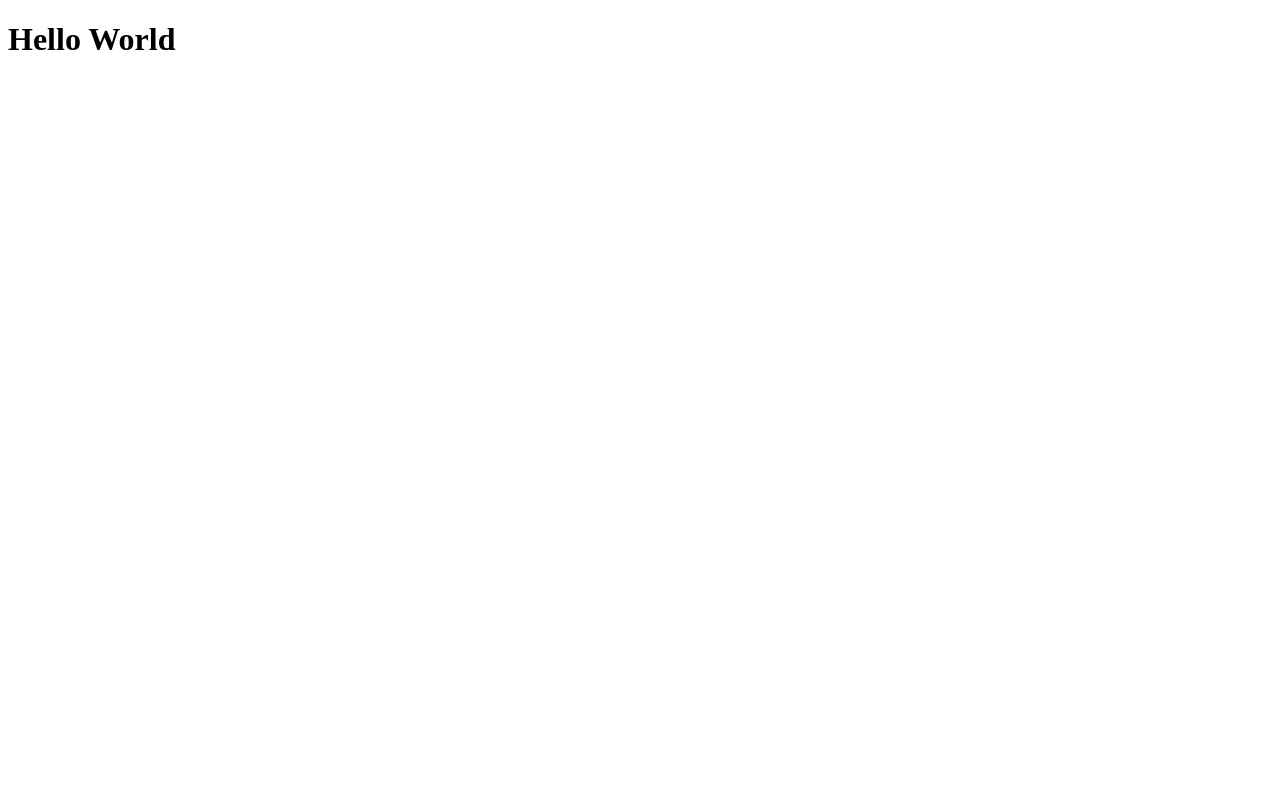
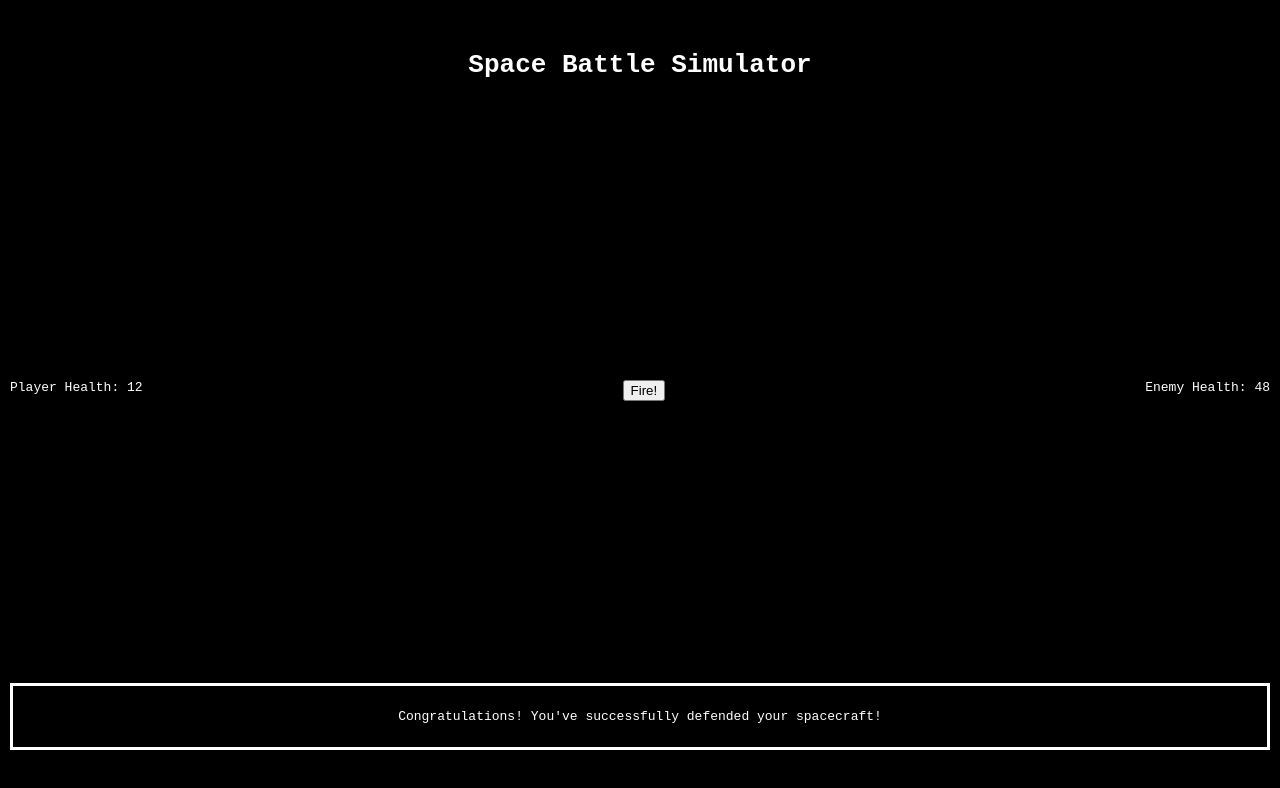
Before and after one commit to jds2501/space-battle-simulator, a React (Vite) app: page / in a window 1280 px wide. Shown: the top 788 px of the page. Built offline with nearby package versions, Linux system fonts and the light colour scheme.

Commit message:
Built initial CSS flexbox layout

```diff
--- a/index.html
+++ b/index.html
@@ -3,7 +3,7 @@
   <head>
     <meta charset="UTF-8" />
     <meta name="viewport" content="width=device-width, initial-scale=1.0" />
-    <title>Vite + React</title>
+    <title>Space Battle Simulator</title>
   </head>
   <body>
     <div id="root"></div>
--- a/src/App.jsx
+++ b/src/App.jsx
@@ -1,7 +1,9 @@
+import SpaceBattleSimulator from "./SpaceBattleSimulator";
+
 function App() {
   return (
     <>
-      <h1>Hello World</h1>
+      <SpaceBattleSimulator />
     </>
   )
 }
--- /dev/null
+++ b/src/SpaceBattleSimulator.css
@@ -0,0 +1,29 @@
+.Space-Battle-Simulator {
+    display: flex;
+    flex-direction: column;
+    justify-content: space-between;
+    min-height: 100vh;
+}
+
+.Space-Battle-Simulator-Header {
+    text-align: center;
+    margin-top: 50px;
+}
+
+.Space-Battle-Simulator-Health-Actions, .Space-Battle-Simulator-Status {
+    margin-left: 10px;
+    margin-right: 10px;
+}
+
+.Space-Battle-Simulator-Status {
+    text-align: center;
+    border-style: solid;
+    margin-bottom: 50px;
+    padding-top: 10px;
+    padding-bottom: 10px;
+}
+
+.Space-Battle-Simulator-Health-Actions {
+    display: flex;
+    justify-content: space-between;
+}
--- /dev/null
+++ b/src/SpaceBattleSimulator.jsx
@@ -0,0 +1,27 @@
+import "./SpaceBattleSimulator.css";
+
+function SpaceBattleSimulator({ }) {
+    return (
+        <div class="Space-Battle-Simulator">
+            <div>
+                <h1 class="Space-Battle-Simulator-Header">Space Battle Simulator</h1>
+            </div>
+            <div class="Space-Battle-Simulator-Health-Actions">
+                <div>
+                    Player Health: 12
+                </div>
+                <div>
+                    <button>Fire!</button>
+                </div>
+                <div>
+                    Enemy Health: 48
+                </div>
+            </div>
+            <div class="Space-Battle-Simulator-Status">
+                <p>Congratulations! You've successfully defended your spacecraft!</p>
+            </div>
+        </div>
+    )
+}
+
+export default SpaceBattleSimulator;
--- a/src/index.css
+++ b/src/index.css
@@ -0,0 +1,6 @@
+body {
+    background-color: black;
+    color: white;
+    font-family: monospace;
+    margin: 0;
+}
```
